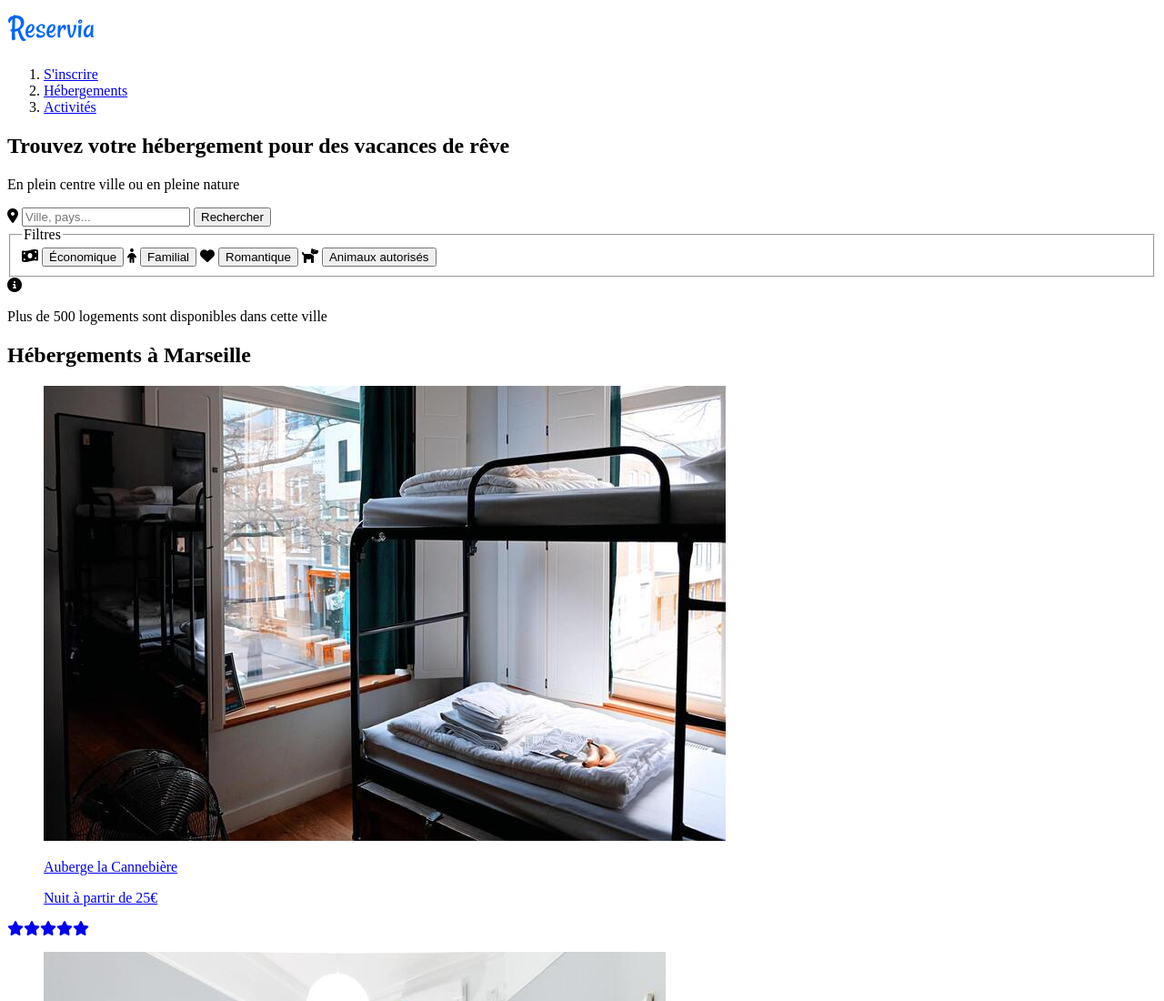
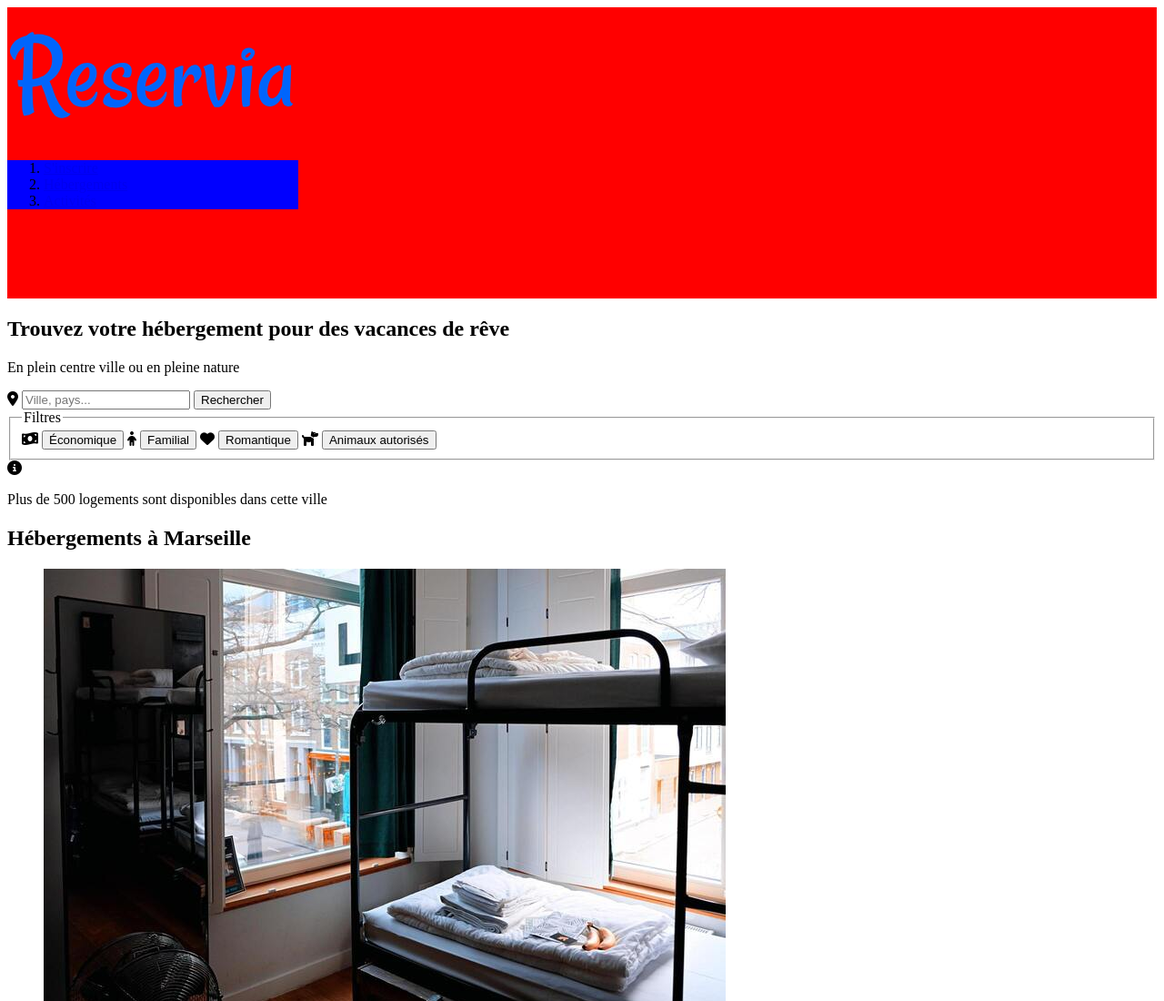
Before and after one commit to HematielaBequille/Reservia, a plain HTML site: page index.html in a window 1280 px wide. Shown: the top 1100 px of the page at 91% size. Drawn offline with Linux system fonts and the light colour scheme.

Commit message:
début de mise en place du css

```diff
--- a/css/styles.css
+++ b/css/styles.css
@@ -0,0 +1,49 @@
+/* Départ sur un viewport de 320px de largeur */
+
+.header {
+    display: flex;
+    flex-wrap: wrap;
+    flex-direction: row;
+    background-color: red;
+
+}
+.logo {
+    width: 20rem;
+    height: 20rem;
+}
+
+#logo {
+    width: 100%;
+
+
+}
+
+.nav_menu {
+    background-color: blue;
+
+
+}
+
+@media (min-width: 375px) {
+
+}
+
+@media (min-width: 480px) {
+
+}
+
+@media (min-width: 768px) {
+
+}
+
+@media (min-width: 1024px) {
+
+}
+
+@media (min-width: 1280px) {
+
+}
+
+@media (min-width: 1920px) {
+
+}
--- a/index.html
+++ b/index.html
@@ -12,18 +12,21 @@
 
 <body>
 
-    <header>
+    <header class="header">
+        <div class="logo">
         <a href="index.html">
-            <img src="images/logo/Reservia.svg" alt="Logo Réservia">
+            <img src="images/logo/Reservia.svg" alt="Logo Réservia" id="logo">
         </a>
 
-        <nav>
+
+        <nav class="nav_menu">
             <ol>
                 <li><a href="#">S'inscrire</a></li>
                 <li><a href="#">Hébergements</a></li>
                 <li><a href="#">Activités</a></li>
             </ol>
         </nav>
+        </div>
     </header>
 
     <section>
```
Also changed, not shown: 2 other files.
